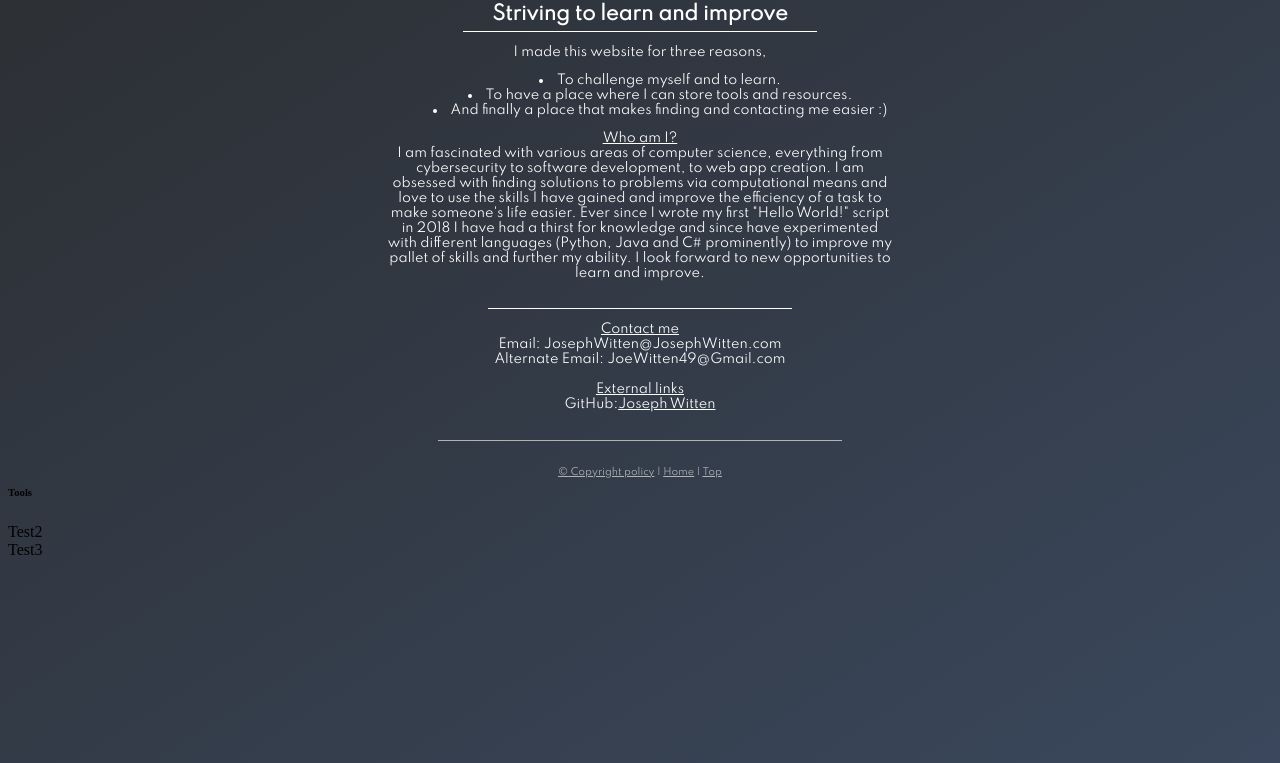
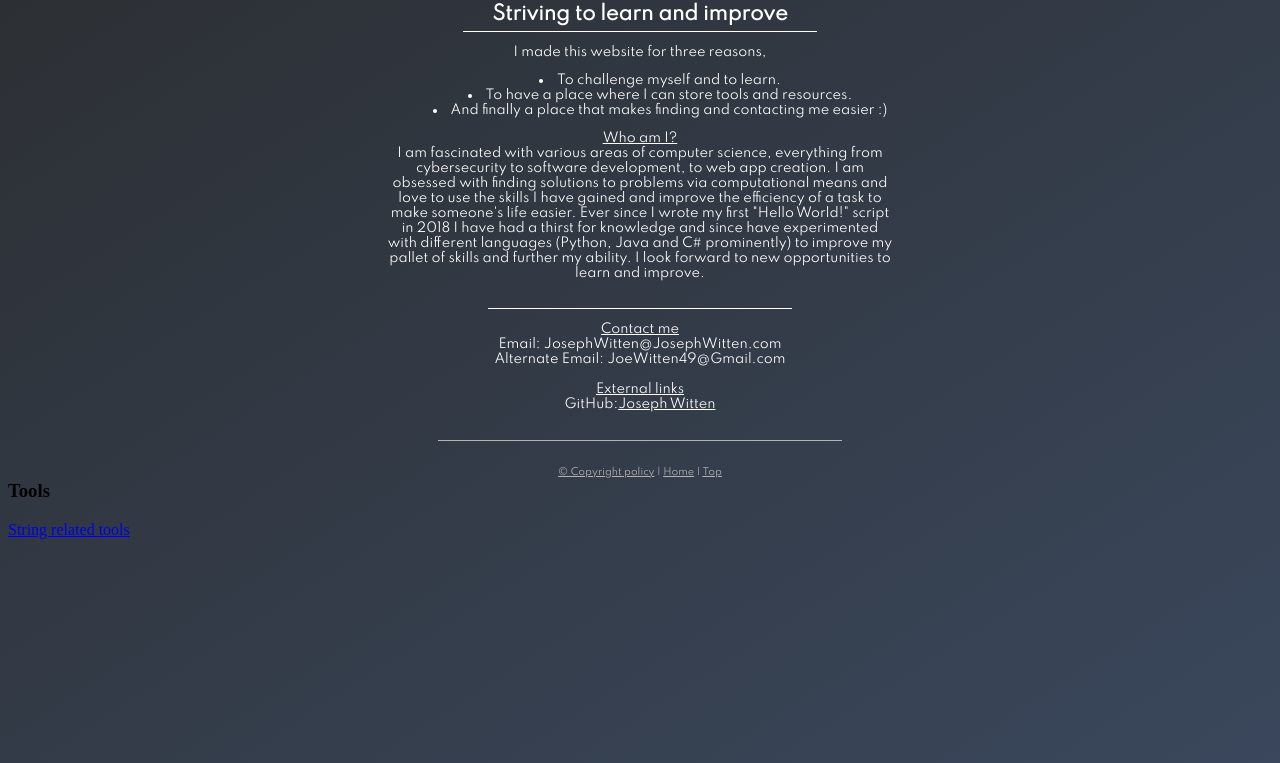
Before and after one commit to JosephWitten/JosephWitten.com, a plain HTML site: page Public/index.html in a window 1280 px wide. Shown: the part 53-816 px from the top of the page. Drawn offline with Linux system fonts and the light colour scheme.

Commit message:
Add files via upload
Added sidebar with animation and a new page

```diff
--- a/Public/index.html
+++ b/Public/index.html
@@ -56,9 +56,9 @@
                 </p>
         </footer>
     </div>
-    <div class="sideBar">
-        <div class="sideElement"><h6>Tools</h6></div>
-        <div class="sideElement">Test2</div>
-        <div class="sideElement">Test3</div>
+    <div class="sideBar" id="slide">
+        <div class="tools"><h3>Tools</h3></div>
+        <a href="String.html" class="button">String related tools</a>
+        <div ></div>
     </div>
 </html>
```
Also changed, not shown: Public/Copyright.html (+1 -1 lines).
